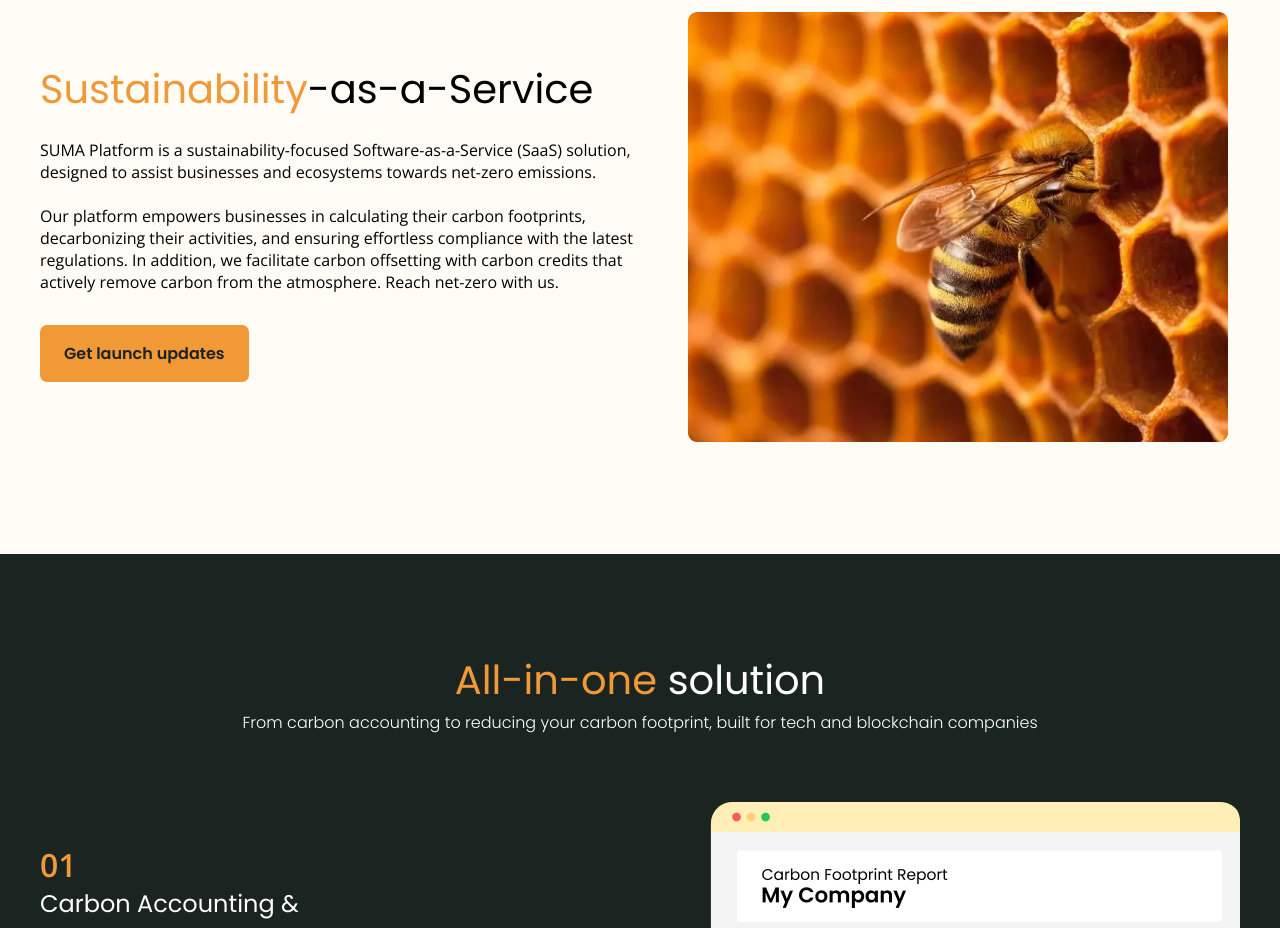
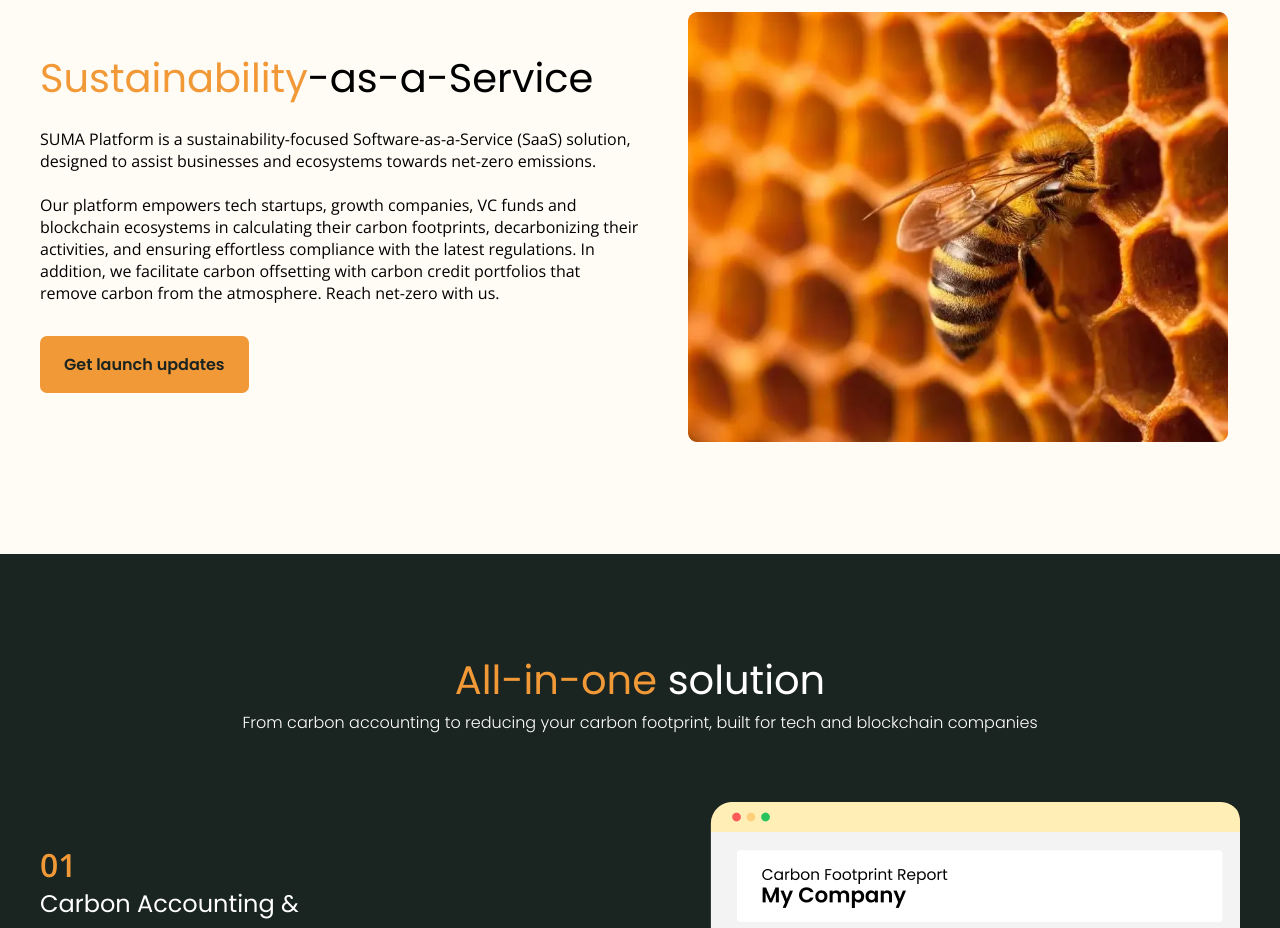
Before and after one commit to SUMA-Platform/suma-site, a plain HTML site: page index.html in a window 1280 px wide. Shown: the part 1060-1988 px from the top of the page. Drawn offline with nearby package versions, Linux system fonts and the light colour scheme.

Commit message:
Update index.html

```diff
--- a/index.html
+++ b/index.html
@@ -143,7 +143,7 @@
             <div class="saas-section-text-btn">
                 <h2><span>Sustainability</span>-as-a-Service</h2>
                 <p>SUMA Platform is a sustainability-focused Software-as-a-Service (SaaS) solution, designed to assist businesses and ecosystems towards net-zero emissions.<br><br>
-                Our platform empowers businesses in calculating their carbon footprints, decarbonizing their activities, and ensuring effortless compliance with the latest regulations. In addition, we facilitate carbon offsetting with carbon credits that actively remove carbon from the atmosphere. Reach net-zero with us.</p>
+                    Our platform empowers tech startups, growth companies, VC funds and blockchain ecosystems in calculating their carbon footprints, decarbonizing their activities, and ensuring effortless compliance with the latest regulations. In addition, we facilitate carbon offsetting with carbon credit portfolios that remove carbon from the atmosphere. Reach net-zero with us.</p>
                 <button id="saasBtn">Get launch updates</button>
             </div>
             <img src="../assets/img/honeycomb-bees.png" alt="bee image" class="image-large-screen">
```
